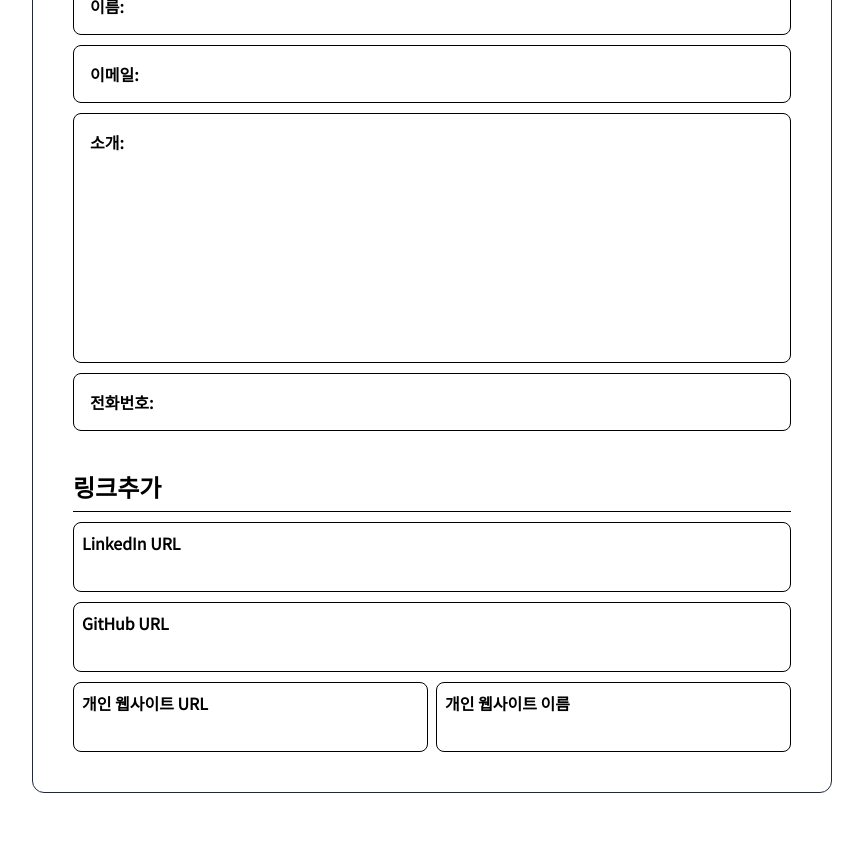
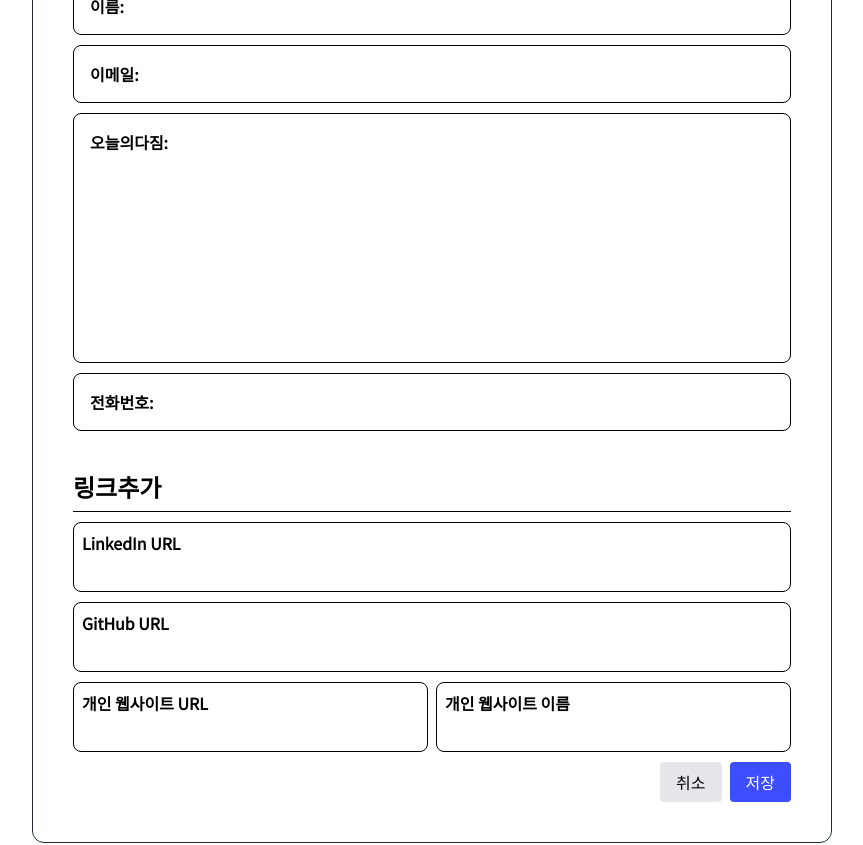
Before and after one commit to For-IntelliJ/Project3-1, a React (Create React App) app in the folder frontend/: page /editpage in a window 1280 px wide. Shown: the part 540-1385 px from the top of the page, without its empty margins (176-1039 px from the left). Built offline with nearby package versions, Linux system fonts and the light colour scheme; a web font is replaced by a local one.

Commit message:
하단에 프로필편집 저장버튼 생성
제곧내

```diff
--- a/frontend/src/pages/EditProfile.jsx
+++ b/frontend/src/pages/EditProfile.jsx
@@ -30,7 +30,7 @@ function EditProfile() {
     const profileItems = [
         { label: "이름: ", key: "name" },
         { label: "이메일: ", key: "email" },
-        { label: "소개: ", key: "bio" },
+        { label: "오늘의다짐: ", key: "bio" },
         { label: "전화번호: ", key: "phone" },
     ];
 
@@ -144,6 +144,22 @@ function EditProfile() {
                                     );
                                 })}
                         </div>
+
+                        {/* 취소 or 저장버튼 */}
+                        <div className="flex justify-end space-x-2 mt-10">
+                            <button
+                                type="button"
+                                className="px-4 py-2 bg-gray-200 rounded"
+                            >
+                                취소
+                            </button>
+                            <button
+                                type="button"
+                                className="px-4 py-2 bg-[#3D4EFE] text-white rounded"
+                            >
+                                저장
+                            </button>
+                        </div>
                     </div>
                 </div>
             </div>
```
